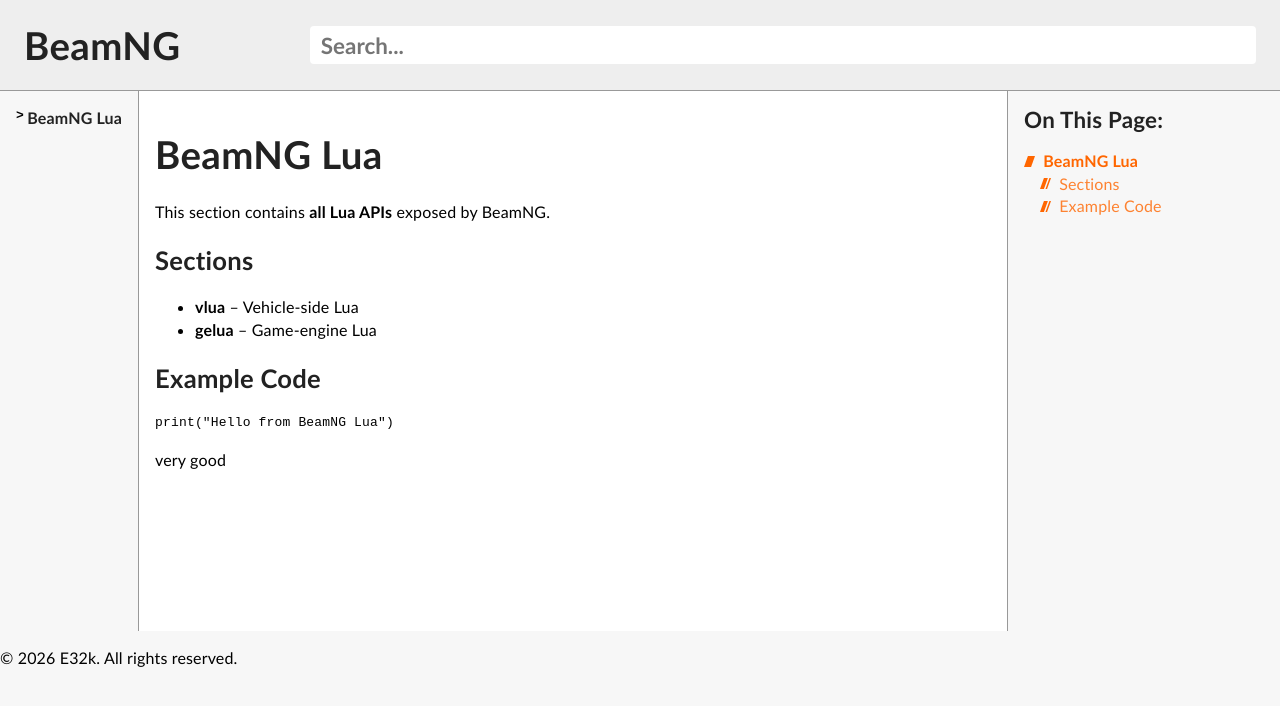
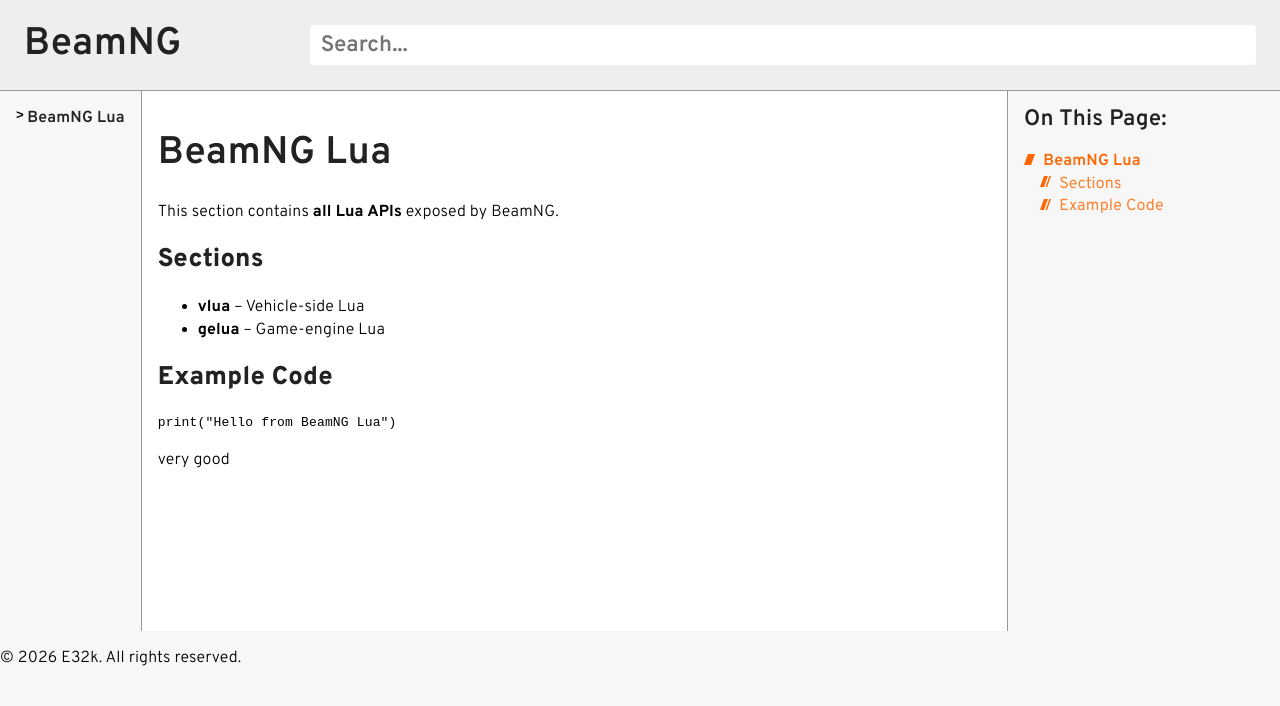
Before and after one commit to E32k/e32k.github.io, a Jekyll site: the page built from beamng/lua/index.md, in a window 1280 px wide. Shown: the top 706 px of the page. Built offline with Jekyll 4.4.1, drawn with Linux system fonts in a browser that asks for light colours.

Commit message:
import fonts

```diff
--- a/_layouts/default.html
+++ b/_layouts/default.html
@@ -5,6 +5,11 @@
   <meta name="viewport" content="width=device-width, initial-scale=1.0">
   <link rel="icon" type="image/x-icon" href="/images/favicon.ico">
   <title>{{ page.title }}</title>
+
+  <link rel="preconnect" href="https://fonts.googleapis.com">
+  <link rel="preconnect" href="https://fonts.gstatic.com" crossorigin>
+  <link href="https://fonts.googleapis.com/css2?family=Roboto+Mono:ital,wght@0,100..700;1,100..700&display=swap" rel="stylesheet">
+  <link href="https://fonts.googleapis.com/css2?family=Overpass:ital,wght@0,100..900;1,100..900&display=swap" rel="stylesheet">
   <link rel="stylesheet" href="/assets/style.css">
 </head>
 <body>
```
